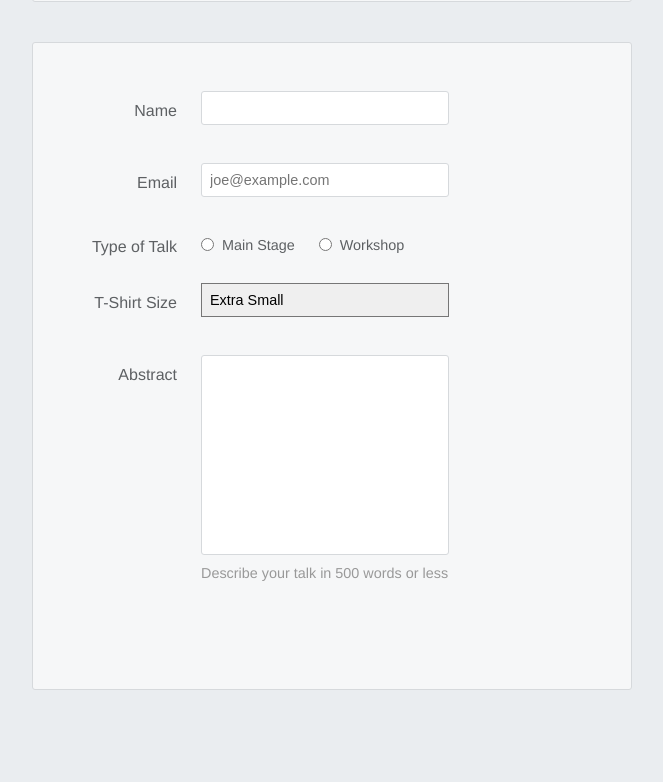
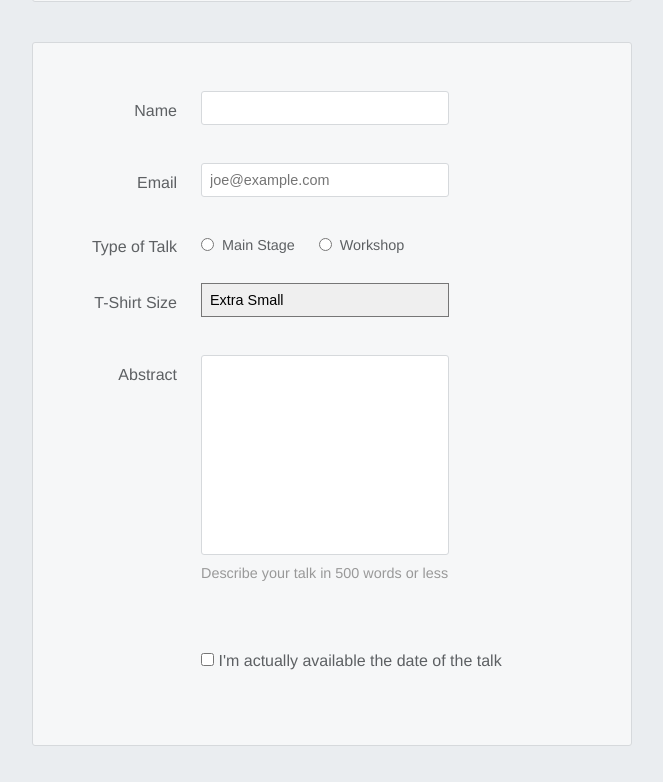
Before and after one commit to pyctal/speaker-submission-form, a plain HTML site: page index.html in a window 1280 px wide. Shown: the part 232-1014 px from the top of the page, without its empty margins (308-971 px from the left). Before the commit the page ends 962 px from the top, so only its background shows below. Drawn offline with Linux system fonts and the light colour scheme.

Commit message:
Add availability checkbox and align with input column
Include a checkbox for speaker availability confirmation. Style the
wrapper label to align with the input column on larger screens by
applying a left margin matching the standard label width.

```diff
--- a/index.html
+++ b/index.html
@@ -62,6 +62,18 @@
         <textarea name="abstract" id="abstract"></textarea>
         <div class="instructions">Describe your talk in 500 words or less</div>
       </div>
+
+      <div class="form-row">
+        <label for="available" class="checkbox-label">
+          <input
+            type="checkbox"
+            id="available"
+            name="available"
+            value="is-available"
+          />
+          <span>I'm actually available the date of the talk</span></label
+        >
+      </div>
     </form>
   </body>
 </html>
--- a/style.css
+++ b/style.css
@@ -129,6 +129,10 @@ h1 {
   margin-bottom: 2rem;
 }
 
+.form-row .checkbox-label {
+  margin-bottom: 0;
+}
+
 @media only screen and (min-width: 700px) {
   .speaker-form-header,
   .speaker-form {
@@ -173,4 +177,9 @@ h1 {
   .form-row .instructions {
     margin-left: 7.5rem;
   }
+
+  .form-row .checkbox-label {
+    margin-left: 7.5rem;
+    width: auto;
+  }
 }
```
